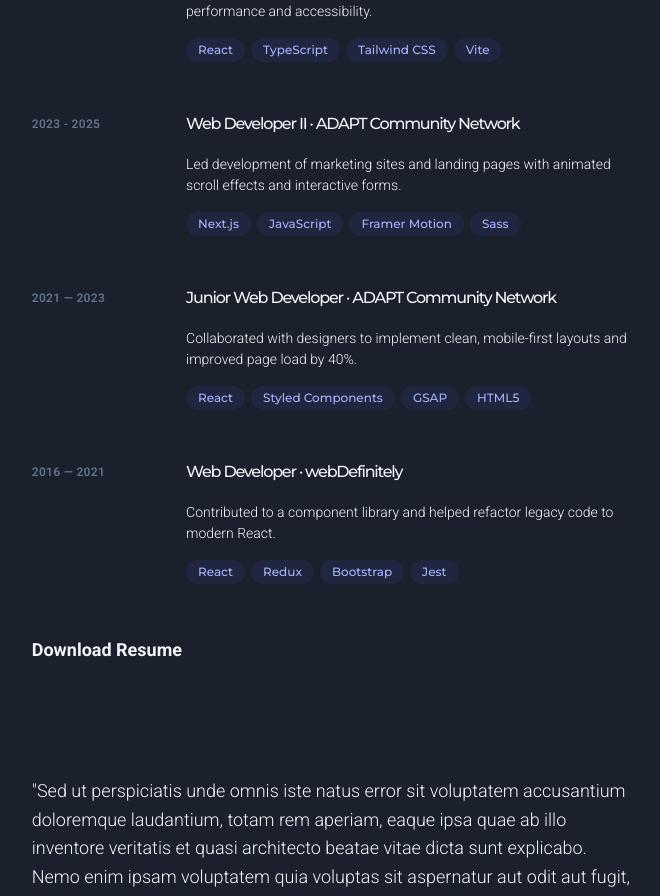
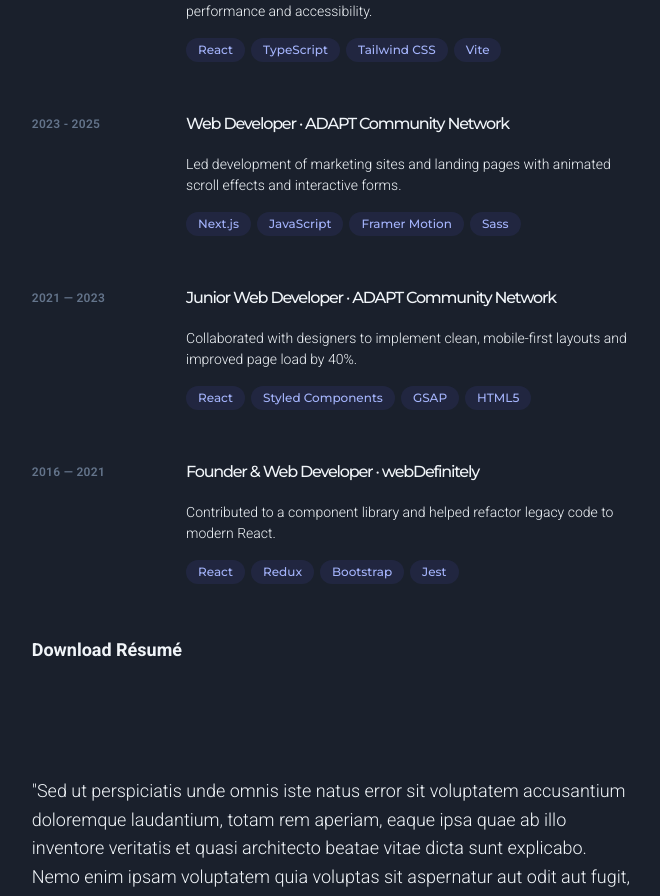
Before and after one commit to devmoenagy/monagy.com, a React (Create React App) app in the folder client/: page / in a window 1280 px wide. Shown: the part 848-1744 px from the top of the page, without its empty margins (599-1259 px from the left). Built offline with nearby package versions, Linux system fonts and the light colour scheme.

Commit message:
JD Update

```diff
--- a/client/src/pages/Home.tsx
+++ b/client/src/pages/Home.tsx
@@ -76,7 +76,7 @@
       technologies: ["React", "TypeScript", "Tailwind CSS", "Vite"],
     },
     {
-      title: "Web Developer II",
+      title: "Web Developer",
       company: "ADAPT Community Network",
       link: "https://www.creativestudio.com",
       dateRange: "2023 - 2025",
@@ -94,7 +94,7 @@
       technologies: ["React", "Styled Components", "GSAP", "HTML5"],
     },
     {
-      title: "Web Developer",
+      title: "Founder & Web Developer",
       company: "webDefinitely",
       link: "https://www.devlaunch.io",
       dateRange: "2016 — 2021",
@@ -268,7 +268,7 @@
                 </li>
               ))}
             </ol>
-            <p className="font-bold">Download Resume</p>
+            <p className="font-bold">Download Résumé</p>
           </section>
 
           <section id="projects" ref={projectsRef} className="mb-16">
```
